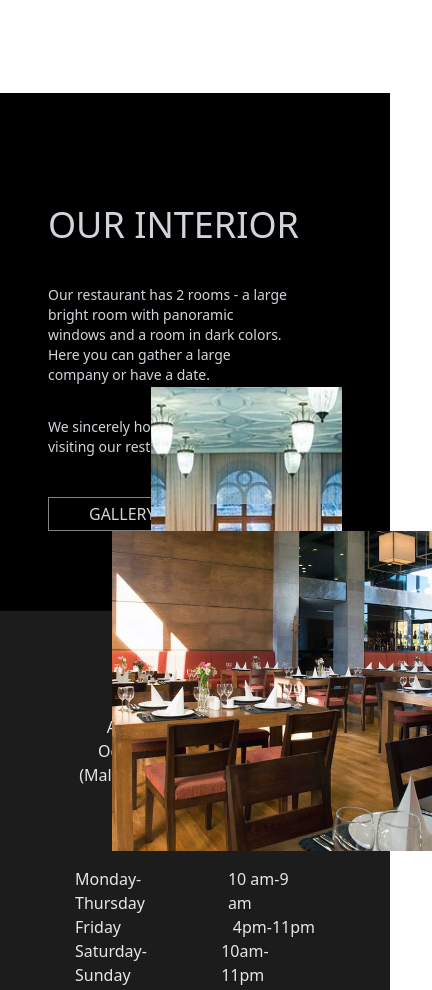
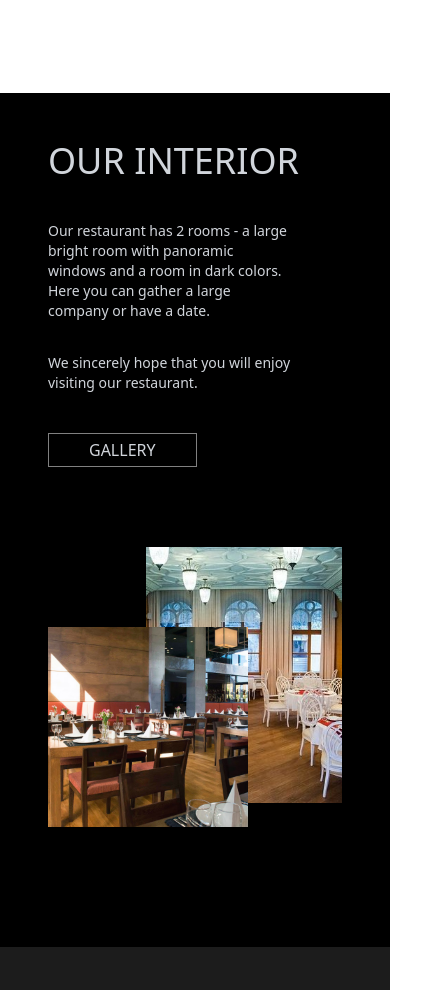
Before and after one commit to MkrtichSargsyan/Restaurant-Page, a website built with webpack: page dist/index.html in a window 390 px wide. Shown: the part 1229-2219 px from the top of the page, 432 px wide, since content can reach past the window. Built offline with nearby package versions, Linux system fonts and the light colour scheme.

Commit message:
make interior section responsive

```diff
--- a/src/menu&interior/interior_section.js
+++ b/src/menu&interior/interior_section.js
@@ -11,7 +11,8 @@ export default (() => {
     "md:flex-row",
     "justify-between",
     "p-12",
-    "py-20",
+    "pb-80",
+    "md:py-20"
   );
 
   // left side
@@ -19,10 +20,12 @@ export default (() => {
   const interior_section_left_side = document.createElement("div");
   interior_section_left_side.classList.add(
     "flex-1",
+    "min-w-1/2",
     "flex",
     "flex-col",
     "md:pr-28",
-    'mt-8'
+    "mb-40",
+    "md:mb-0"
   );
 
   const interior_section_title = document.createElement("h2");
@@ -30,7 +33,14 @@ export default (() => {
   interior_section_title.innerText = "OUR INTERIOR";
 
   const interior_section_description = document.createElement("p");
-  interior_section_description.classList.add("text-sm",'w-5/6', "text-gray-300", "mb-10",'flex','flex-col');
+  interior_section_description.classList.add(
+    "text-sm",
+    "w-5/6",
+    "text-gray-300",
+    "mb-10",
+    "flex",
+    "flex-col"
+  );
 
   interior_section_description.innerHTML = `<span class='mb-8'>Our restaurant has 2 rooms - a large bright room with panoramic windows and a room in dark colors. Here you can gather a large company or have a date.</span>
   <span>We sincerely hope that you will enjoy visiting our restaurant.</span>`;
@@ -53,30 +63,38 @@ export default (() => {
   // right side
 
   const interior_section_right_side = document.createElement("div");
-  interior_section_right_side.classList.add("flex-1", "relative", "h-4/6");
-
+  interior_section_right_side.classList.add(
+    "flex-1",
+    "flex",
+    "flex-row",
+    "relative",
+  );
 
   const smallImage = document.createElement("div");
   smallImage.classList.add(
-    "h-80",
-    "w-80",
+    'menu_small_img',
+    "absolute",
+    "h-full",
+    "w-3/5",
     "bg-no-repeat",
     "bg-cover",
-    "bg-center",
-    'absolute',
-    'ml-16'
+    "bg-center"
   );
   smallImage.style.backgroundImage = `url(${i1})`;
 
   const bigImage = document.createElement("div");
   bigImage.classList.add(
-    "interior_big_image",
+    "absolute",
+    'right-0',
+    "md:right-0",
+    '-bottom-44',
+    "md:bottom-16",
+    'h-64',
+    "md:h-96",
+    "w-2/3",
     "bg-center",
     "bg-no-repeat",
-    "bg-cover",
-    '-top-36',
-    "right-0",
-    'absolute'
+    "bg-cover"
   );
   bigImage.style.backgroundImage = `url(${i2})`;
 
--- a/src/styles/custom_styles.css
+++ b/src/styles/custom_styles.css
@@ -42,10 +42,7 @@ body {
   min-height:200px;
 }
 
-.interior_big_image{
-  min-height:400px;
-  width:65%;
-}
+
 
 .border{
   border:1px solid gray;
```
Also changed, not shown: README.md.
